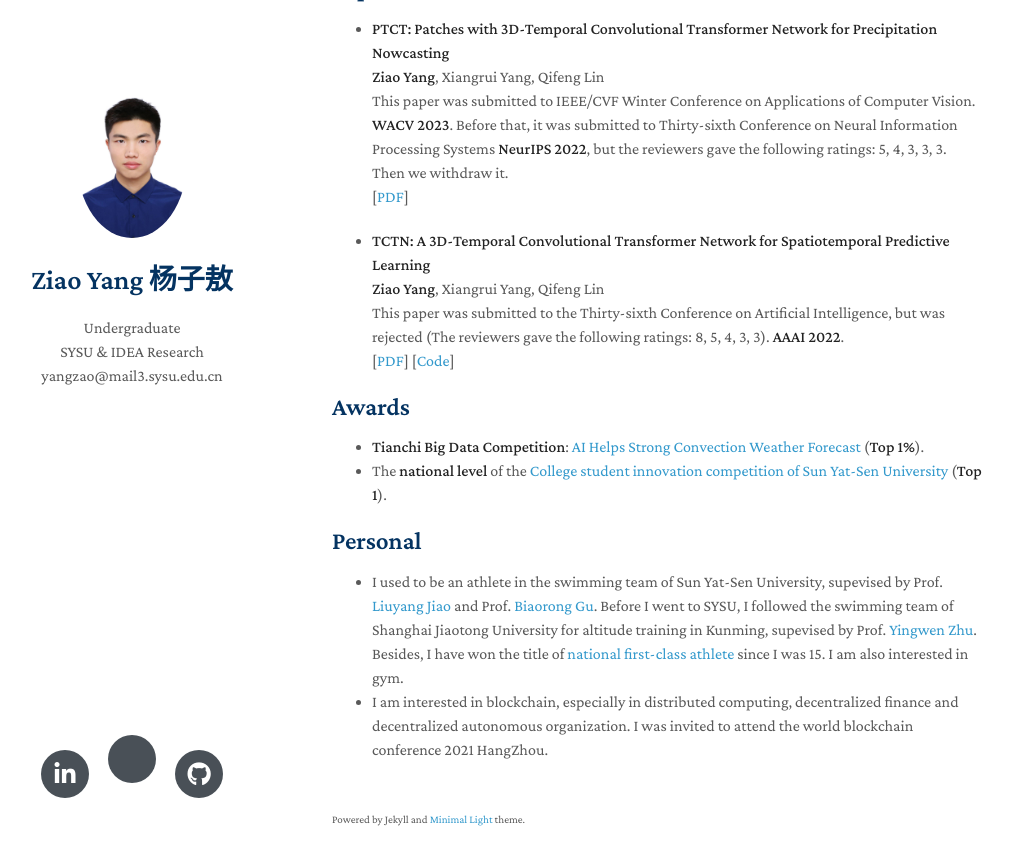
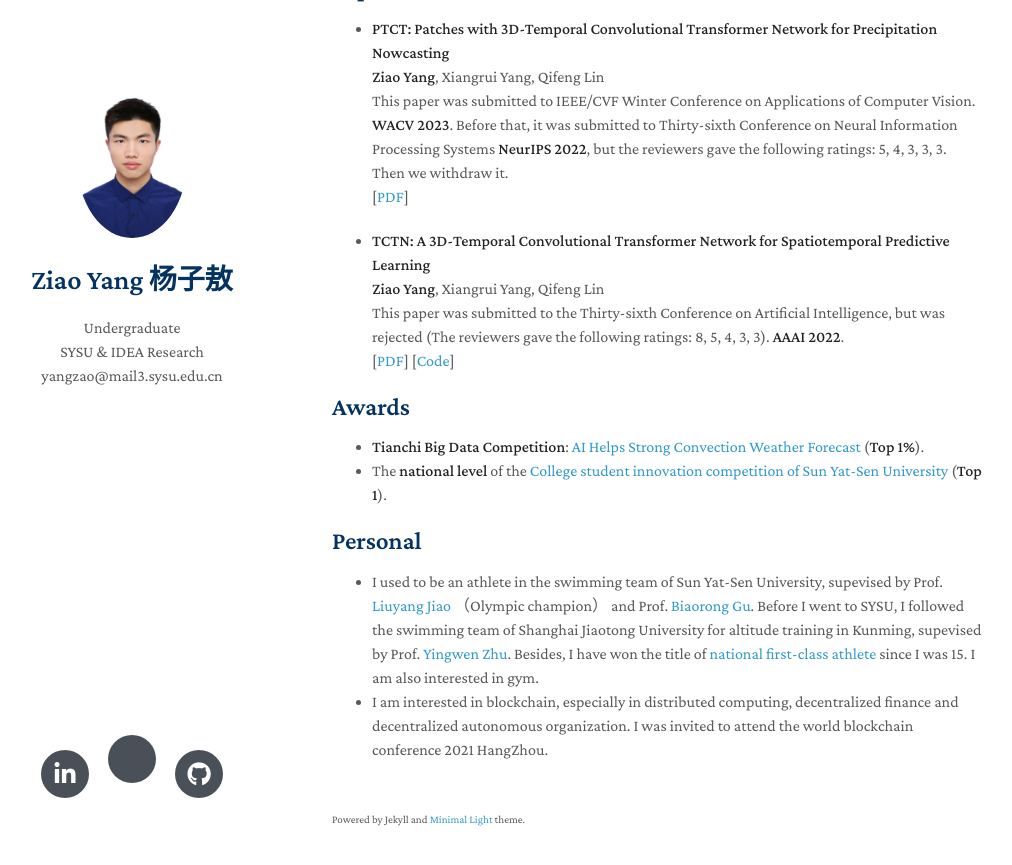
Before and after one commit to yangziao56/homepage, a Jekyll site: the page built from index.md, in a window 1280 px wide and 900 px high, scrolled down 804 px. Shown: the top 865 px of the window, without its empty margins (138-1150 px from the left). Built offline with Jekyll 4.4.1, drawn with Linux system fonts in a browser that asks for light colours; nearby versions of some CDN libraries; a style sheet for code colours, icons or effects is not loaded; our own code applies the rules of GitHub Pages for plain Markdown files.

Commit message:
Update index.md
Signed-off-by: Ziao Yang <70676524+yangziao56@users.noreply.github.com>

```diff
--- a/index.md
+++ b/index.md
@@ -53,5 +53,5 @@
 
 
 ## Personal
-- I used to be an athlete in the swimming team of Sun Yat-Sen University, supevised by Prof. [Liuyang Jiao](https://en.wikipedia.org/wiki/Jiao_Liuyang) and Prof. [Biaorong Gu](https://www.fina.org/athletes/1017831/biaorong-gu). Before I went to SYSU, I followed the swimming team of Shanghai Jiaotong University for altitude training in Kunming, supevised by Prof. [Yingwen Zhu](https://en.wikipedia.org/wiki/Zhu_Yingwen). Besides, I have won the title of [national first-class athlete](https://ydydj.univsport.com/index.php?m=index&c=look&a=seach_look&number=&user_name=%E6%9D%A8%E5%AD%90%E6%95%96&dengji=&item=&dict_value=&number2=&number3=) since I was 15. I am also interested in gym.
+- I used to be an athlete in the swimming team of Sun Yat-Sen University, supevised by Prof. [Liuyang Jiao](https://en.wikipedia.org/wiki/Jiao_Liuyang) （Olympic champion） and Prof. [Biaorong Gu](https://www.fina.org/athletes/1017831/biaorong-gu). Before I went to SYSU, I followed the swimming team of Shanghai Jiaotong University for altitude training in Kunming, supevised by Prof. [Yingwen Zhu](https://en.wikipedia.org/wiki/Zhu_Yingwen). Besides, I have won the title of [national first-class athlete](https://ydydj.univsport.com/index.php?m=index&c=look&a=seach_look&number=&user_name=%E6%9D%A8%E5%AD%90%E6%95%96&dengji=&item=&dict_value=&number2=&number3=) since I was 15. I am also interested in gym.
 - I am interested in blockchain, especially in distributed computing, decentralized finance and decentralized autonomous organization. I was invited to attend the world blockchain conference 2021 HangZhou.
```
